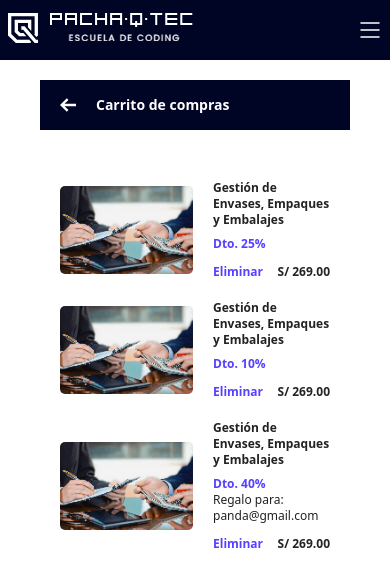
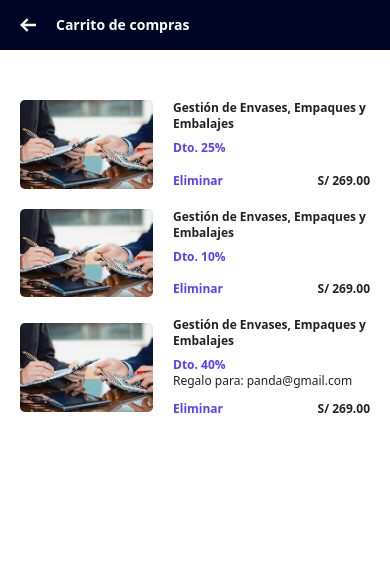
Before and after one commit to HeriRoqueTello/Hackaton-Final-Grupo-2, a Vue app: page /checkout in a window 390 px wide. Shown: the top 586 px of the page. Built offline with nearby package versions, Linux system fonts and the light colour scheme.

Commit message:
Fix padding CheckoutView & hidden mobile Navbar

```diff
--- a/src/views/CheckoutView.vue
+++ b/src/views/CheckoutView.vue
@@ -1,10 +1,10 @@
 <template>
   <header>
     <div>
-      <Navbar :color="'bg-secondary'" />
+      <Navbar :color="'bg-secondary'" class="hidden md:flex" />
     </div>
   </header>
-  <div class="px-10 py-5 md:px-20 md:py-10">
+  <div class="md:px-20 md:py-10">
     <ShoppingList class="" />
   </div>
 </template>
```
